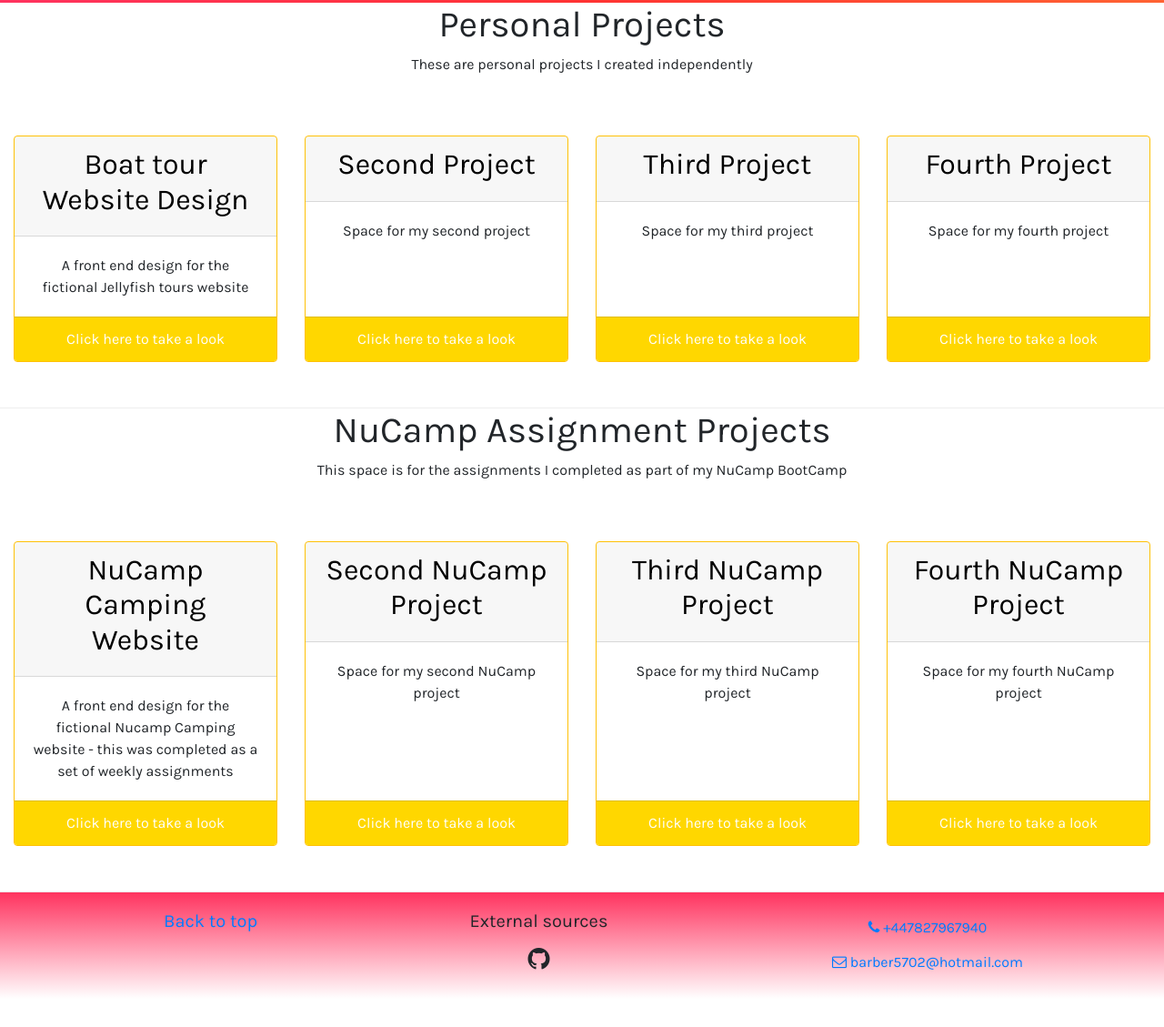
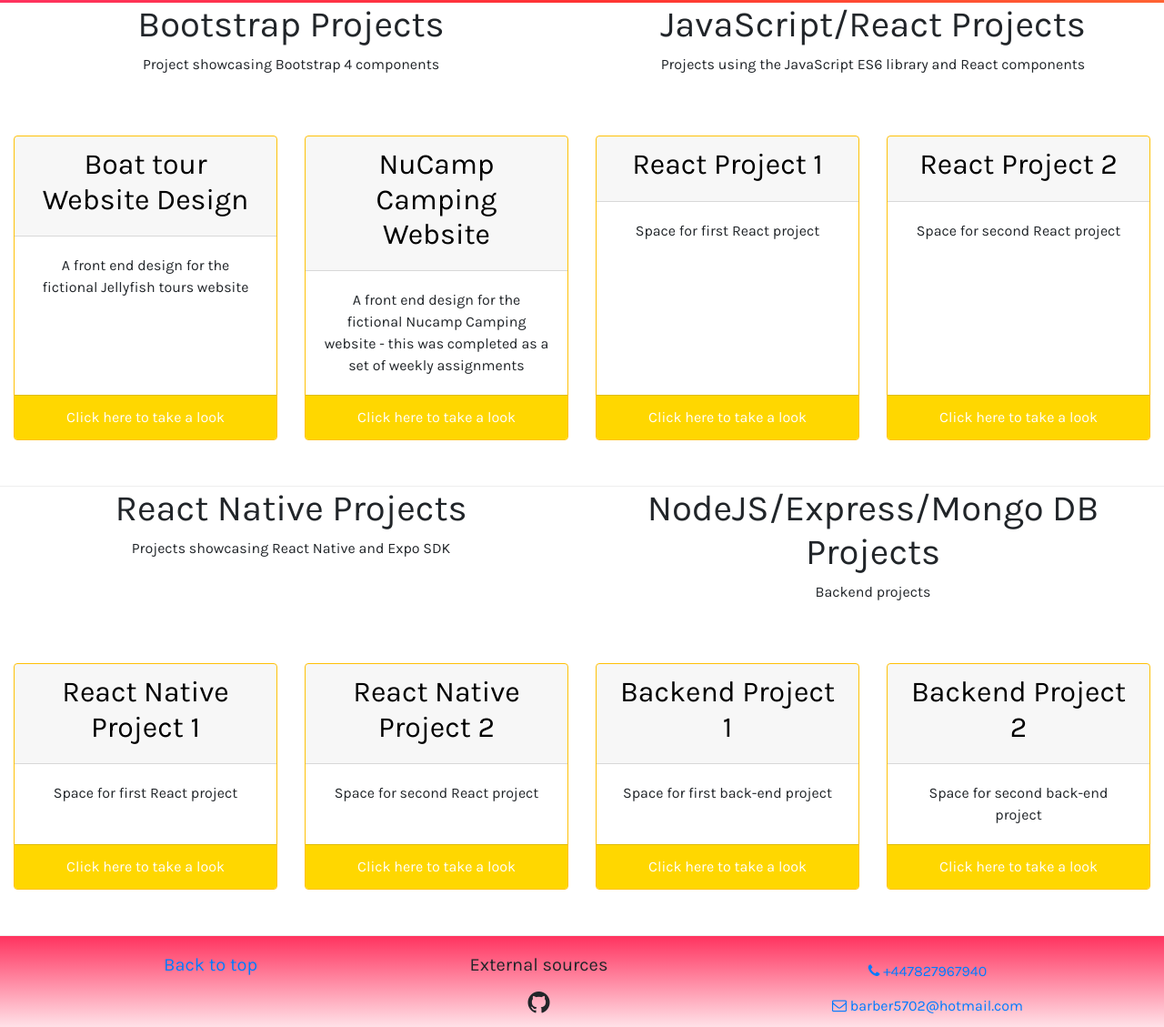
Before and after one commit to JRB1990/JBPortfolio, a website: page index.html in a window 1280 px wide. Shown: the part 196-1325 px from the top of the page at 91% size. Before the commit the page ends 1294 px from the top, so only its background shows below. Drawn offline with nearby package versions, Linux system fonts and the light colour scheme.

Commit message:
Rearranging landing page

```diff
--- a/index.html
+++ b/index.html
@@ -33,8 +33,12 @@
     <div class="container container-fill">
         <div class="row p-10">
             <div class="col text-center">
-                <h1>Personal Projects</h1>
-                <p>These are personal projects I created independently</p>
+                <h1>Bootstrap Projects</h1>
+                <p>Project showcasing Bootstrap 4 components</p>
+            </div>
+            <div class="col text-center">
+                <h1>JavaScript/React Projects</h1>
+                <p>Projects using the JavaScript ES6 library and React components</p>
             </div>
         </div>
         <div class="row row-content">
@@ -54,53 +58,6 @@
             <div class="col-sm-3 m-10 d-flex">
                 <div class="card border-warning text-center p-10 w-100">
                     <div class="card-header">
-                        <h2>Second Project</h2>
-                    </div>
-                    <div class="card-body">
-                        <p class="card-text">Space for my second project</p>
-                    </div>
-                    <div class="card-footer bg-gold">
-                        <a href="#" class="text-white">Click here to take a look</a>
-                    </div>
-                </div>
-            </div>
-            <div class="col-sm-3 m-10 d-flex">
-                <div class="card border-warning text-center p-10 w-100">
-                    <div class="card-header">
-                        <h2>Third Project</h2>
-                    </div>
-                    <div class="card-body">
-                        <p class="card-text">Space for my third project</p>
-                    </div>
-                    <div class="card-footer bg-gold">
-                        <a href="#" class="text-white">Click here to take a look</a>
-                    </div>
-                </div>
-            </div>
-            <div class="col-sm-3 m-10 d-flex">
-                <div class="card border-warning text-center p-10 w-100">
-                    <div class="card-header">
-                        <h2>Fourth Project</h2>
-                    </div>
-                    <div class="card-body">
-                        <p class="card-text">Space for my fourth project</p>
-                    </div>
-                    <div class="card-footer bg-gold">
-                        <a href="#" class="text-white">Click here to take a look</a>
-                    </div>
-                </div>
-            </div>
-        </div>
-        <div class="row p-10">
-            <div class="col text-center">
-                <h1>NuCamp Assignment Projects</h1>
-                <p>This space is for the assignments I completed as part of my NuCamp BootCamp</p>
-            </div>
-        </div>
-        <div class="row row-content">
-            <div class="col-sm-3 m-10 d-flex">
-                <div class="card border-warning text-center p-10 w-100">
-                    <div class="card-header">
                         <h2>NuCamp Camping Website</h2>
                     </div>
                     <div class="card-body">
@@ -114,10 +71,10 @@
             <div class="col-sm-3 m-10 d-flex">
                 <div class="card border-warning text-center p-10 w-100">
                     <div class="card-header">
-                        <h2>Second NuCamp Project</h2>
+                        <h2>React Project 1</h2>
                     </div>
                     <div class="card-body">
-                        <p class="card-text">Space for my second NuCamp project</p>
+                        <p class="card-text">Space for first React project</p>
                     </div>
                     <div class="card-footer bg-gold">
                         <a href="#" class="text-white">Click here to take a look</a>
@@ -127,10 +84,48 @@
             <div class="col-sm-3 m-10 d-flex">
                 <div class="card border-warning text-center p-10 w-100">
                     <div class="card-header">
-                        <h2>Third NuCamp Project</h2>
+                        <h2>React Project 2</h2>
                     </div>
                     <div class="card-body">
-                        <p class="card-text">Space for my third NuCamp project</p>
+                        <p class="card-text">Space for second React project</p>
+                    </div>
+                    <div class="card-footer bg-gold">
+                        <a href="#" class="text-white">Click here to take a look</a>
+                    </div>
+                </div>
+            </div>
+        </div>
+        <div class="row p-10">
+            <div class="col text-center">
+                <h1>React Native Projects</h1>
+                <p>Projects showcasing React Native and Expo SDK</p>
+            </div>
+            <div class="col text-center">
+                <h1>NodeJS/Express/Mongo DB Projects</h1>
+                <p>Backend projects</p>
+            </div>
+        </div>
+        <div class="row row-content">
+            <div class="col-sm-3 m-10 d-flex">
+                <div class="card border-warning text-center p-10 w-100">
+                    <div class="card-header">
+                        <h2>React Native Project 1</h2>
+                    </div>
+                    <div class="card-body">
+                        <p class="card-text">Space for first React project</p>
+                    </div>
+                    <div class="card-footer bg-gold">
+                        <a href="campingSite/index.html" class="text-white">Click here to take a look</a>
+                    </div>
+                </div>
+            </div>
+            <div class="col-sm-3 m-10 d-flex">
+                <div class="card border-warning text-center p-10 w-100">
+                    <div class="card-header">
+                        <h2>React Native Project 2</h2>
+                    </div>
+                    <div class="card-body">
+                        <p class="card-text">Space for second React project</p>
                     </div>
                     <div class="card-footer bg-gold">
                         <a href="#" class="text-white">Click here to take a look</a>
@@ -140,10 +135,23 @@
             <div class="col-sm-3 m-10 d-flex">
                 <div class="card border-warning text-center p-10 w-100">
                     <div class="card-header">
-                        <h2>Fourth NuCamp Project</h2>
+                        <h2>Backend Project 1</h2>
                     </div>
                     <div class="card-body">
-                        <p class="card-text">Space for my fourth NuCamp project</p>
+                        <p class="card-text">Space for first back-end project</p>
+                    </div>
+                    <div class="card-footer bg-gold">
+                        <a href="#" class="text-white">Click here to take a look</a>
+                    </div>
+                </div>
+            </div>
+            <div class="col-sm-3 m-10 d-flex">
+                <div class="card border-warning text-center p-10 w-100">
+                    <div class="card-header">
+                        <h2>Backend Project 2</h2>
+                    </div>
+                    <div class="card-body">
+                        <p class="card-text">Space for second back-end project</p>
                     </div>
                     <div class="card-footer bg-gold">
                         <a href="#" class="text-white">Click here to take a look</a>
```
